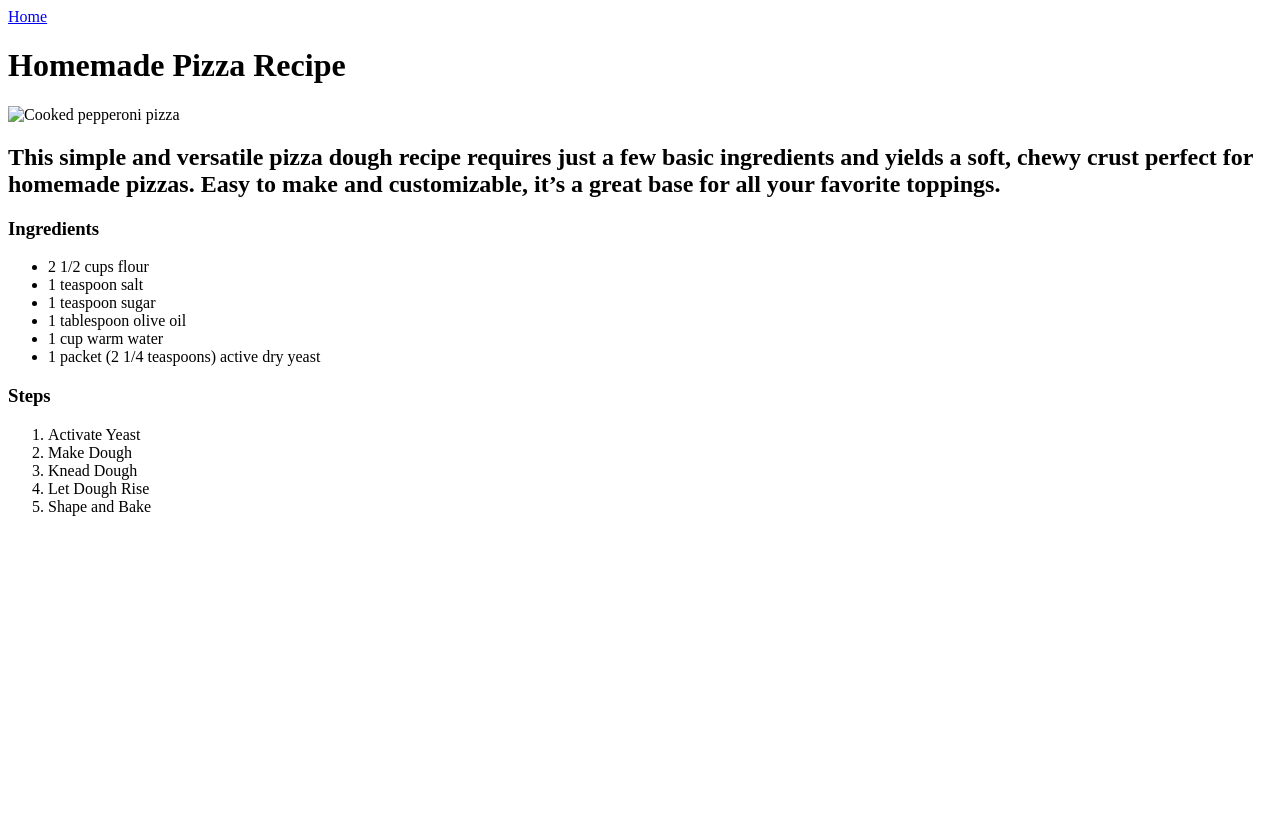
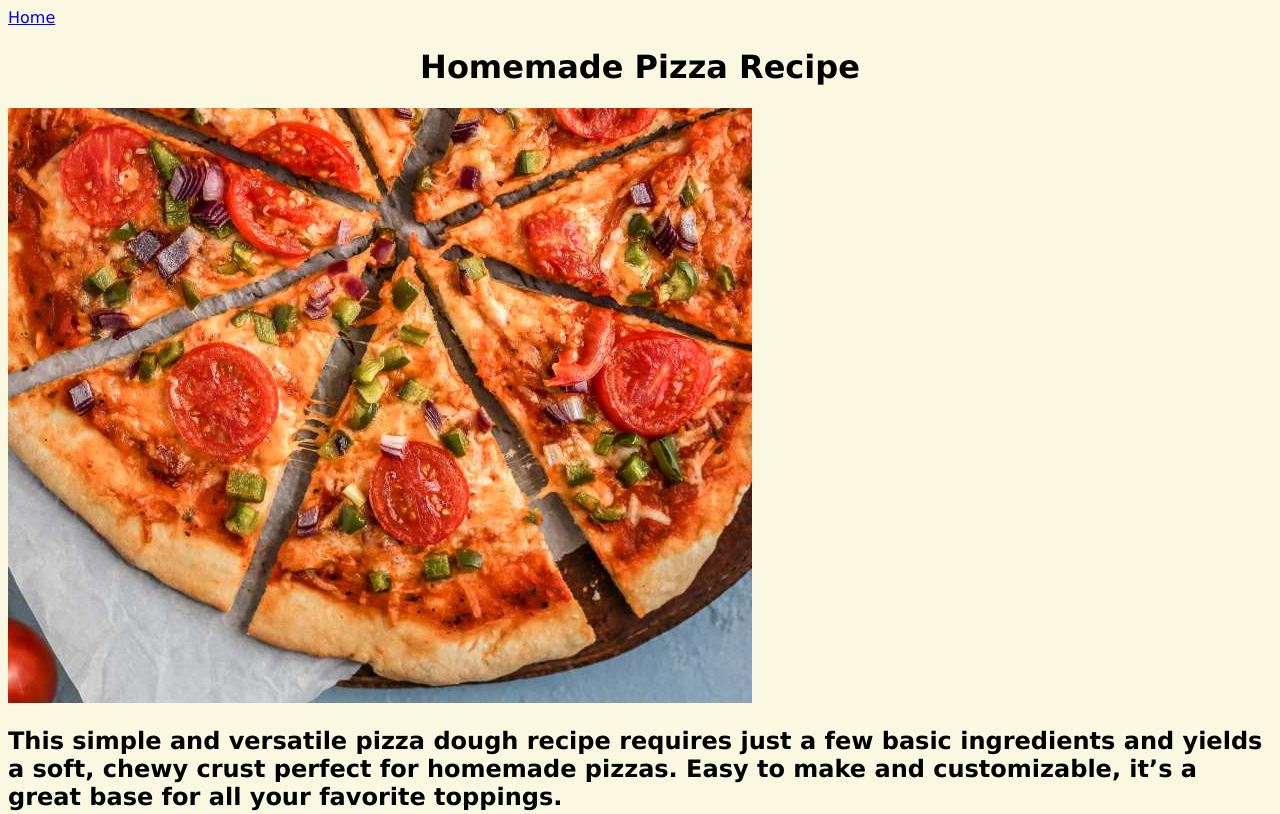
Before and after one commit to checodotcom/odin-recipes, a plain HTML site: page recipes/pizza.html in a window 1280 px wide. Shown: the top 814 px of the page. Drawn offline with Linux system fonts and the light colour scheme.

Commit message:
Added styles.css
Linked CSS file to all pages

```diff
--- a/recipes/pizza.html
+++ b/recipes/pizza.html
@@ -3,12 +3,13 @@
 <head>
     <meta charset="UTF-8">
     <meta name="viewport" content="width=device-width, initial-scale=1.0">
+    <link rel="stylesheet" href="../style.css">
     <title>Homemade Pizza</title>
 </head>
 <body>
     <a href="../index.html">Home</a>
     <h1>Homemade Pizza Recipe</h1>
-    <img src="../recipes/pizza.html" alt="Cooked pepperoni pizza">
+    <img src="../recipes/pizza.jpg" alt="Cooked pepperoni pizza">
     <h2>This simple and versatile pizza dough recipe requires just a few basic ingredients and yields a soft, chewy crust perfect for homemade pizzas. Easy to make and customizable, it’s a great base for all your favorite toppings.</h2>
     <h3>Ingredients</h3>
     <ul>
--- /dev/null
+++ b/style.css
@@ -0,0 +1,8 @@
+* {
+    background-color: rgb(250, 248, 225);
+    font-family: Verdana, Geneva, Tahoma, sans-serif;
+}
+
+h1{
+    text-align: center;
+}
```
Also changed, not shown: index.html (+1 -0 lines), recipes/hamburger.html (+1 -0 lines), recipes/lasagna.html (+1 -0 lines).
